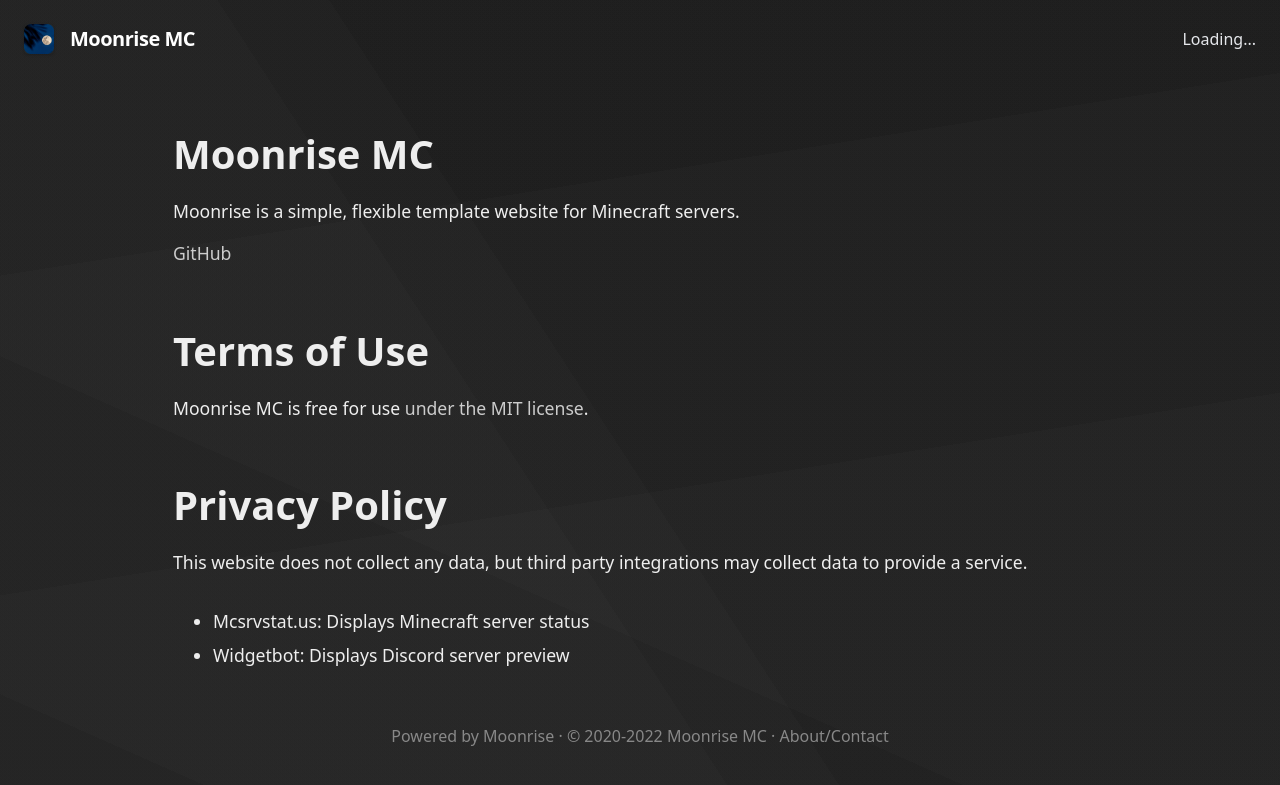
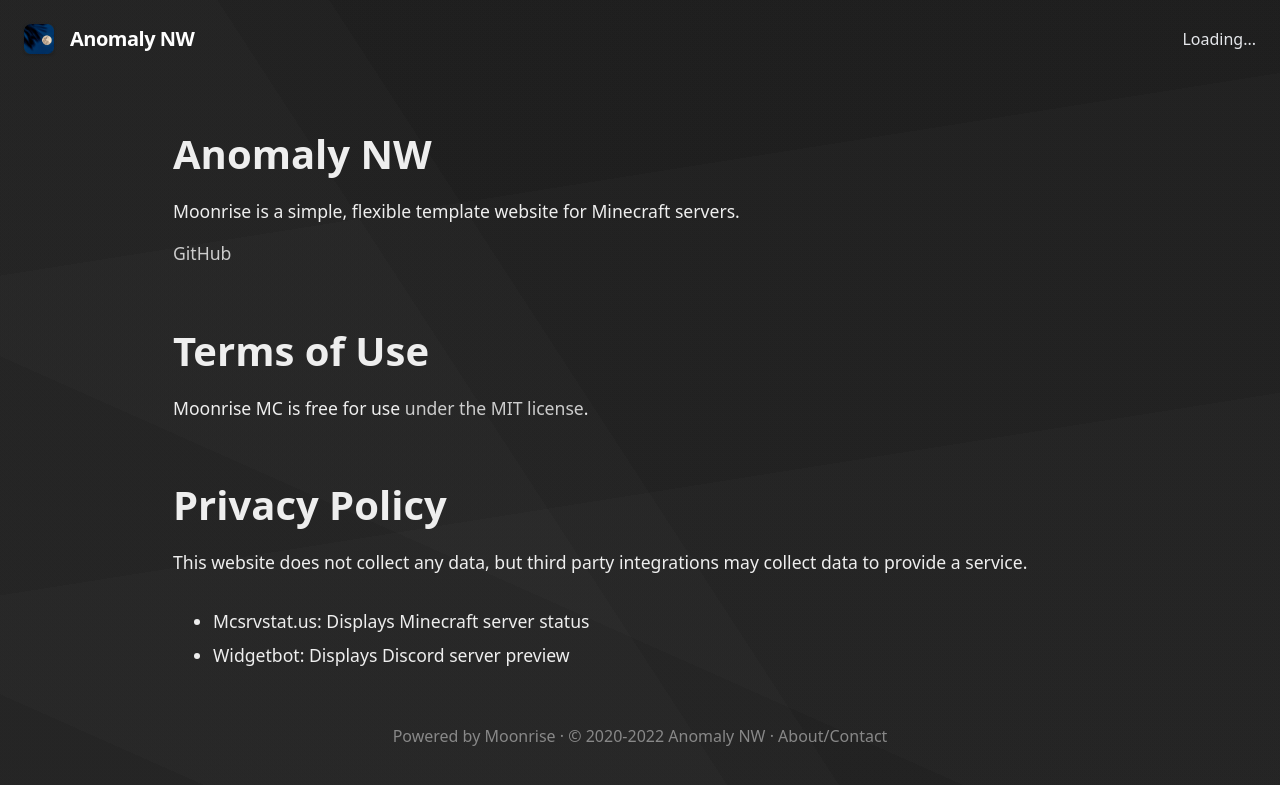
Before and after one commit to Misuu31/AnomalyNW, a Jekyll site: the page built from docs/about.md, in a window 1280 px wide. Shown: the top 785 px of the page. Built offline with Jekyll 4.4.1, drawn with Linux system fonts in a browser that asks for light colours; our own code applies the rules of GitHub Pages for plain Markdown files; part of the change alters nothing that is shown.

Commit message:
Update _config.yml

```diff
--- a/docs/_config.yml
+++ b/docs/_config.yml
@@ -11,16 +11,16 @@ showinSearchEngines: true
 
 
 # Set basic server info
-serverName: Moonrise MC
-serverDescription: A Minecraft server where we have lots of fun!
-serverIP: 31.41.59.26:5358
+serverName: Anomaly NW
+serverDescription: Anomaly Network ile eğlenceye dal!
+serverIP: AnomalyNW.gamenameçnet
 useBedrockForOnlineStatus: false
 
 
 # Discord information
-discordInvite: https://discord.gg/minecraft
-discordServerID: 299881420891881473
-discordChannelID: 450428756855750666
+discordInvite: https://discord.gg/6WAq3bgQZ8
+discordServerID: 915940246846316566
+discordChannelID: 915950563655569428
 
 
 # # Navbar Links at the top of the page (uncomment "siteNav" to use)
```
